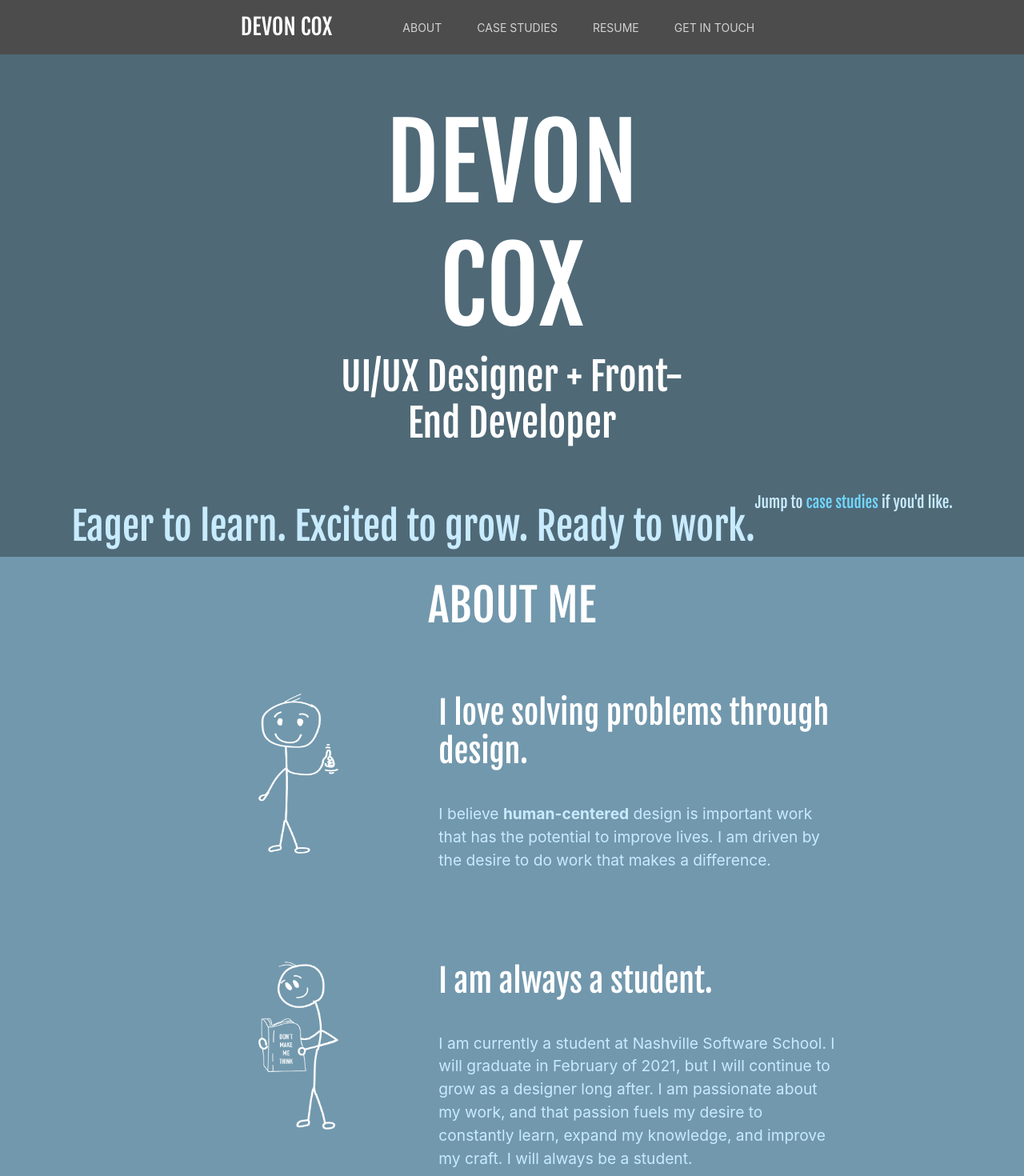
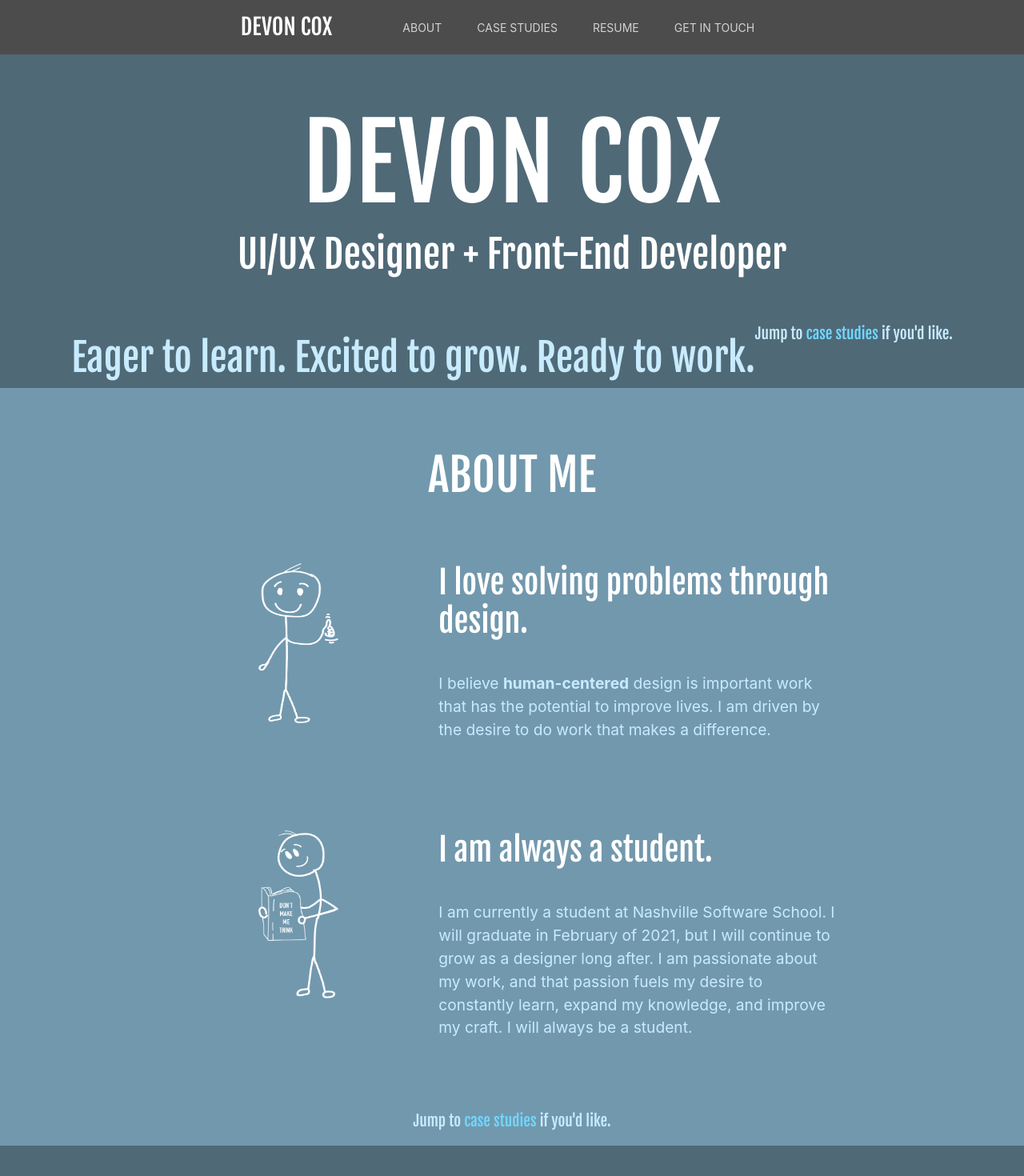
Before and after one commit to Devco2011/Devco2011.github.io, a React (Create React App) app: page / in a window 1280 px wide. Shown: the top 1470 px of the page at 80% size. Built offline with nearby package versions, Linux system fonts and the light colour scheme.

Commit message:
fixed animation and some typos

```diff
--- a/public/index.html
+++ b/public/index.html
@@ -1,14 +1,12 @@
 <!DOCTYPE html>
 <html lang="en">
+
 <head>
   <meta charset="utf-8" />
   <link rel="icon" href="%PUBLIC_URL%/favicon.ico" />
   <meta name="viewport" content="width=device-width, initial-scale=1" />
   <meta name="theme-color" content="#000000" />
-    <meta
-      name="description"
-      content="Web site created using create-react-app"
-    />
+  <meta name="description" content="Web site created using create-react-app" />
   <link rel="apple-touch-icon" href="%PUBLIC_URL%/logo192.png" />
   <!--
       manifest.json provides metadata used when your web app is installed on a
@@ -24,8 +22,9 @@
       work correctly both with client-side routing and a non-root public URL.
       Learn how to configure a non-root public URL by running `npm run build`.
     -->
-    <title>React App</title>
+  <title>Devon Cox</title>
 </head>
+
 <body>
   <noscript>You need to enable JavaScript to run this app.</noscript>
   <div id="root"></div>
@@ -40,4 +39,5 @@
       To create a production bundle, use `npm run build` or `yarn build`.
     -->
 </body>
+
 </html>
--- a/src/main/About.js
+++ b/src/main/About.js
@@ -8,7 +8,7 @@ export const About = () => {
         <>
             <Container id="light-blue-container" fluid>
                 <Row className="justify-content-md-center">
-                    <Col className="col-12 col-md-6">
+                    <Col className="col-12 col-md-6 mt-5">
                         <h3 className="section-title">ABOUT ME</h3>
                     </Col>
                 </Row>
@@ -21,9 +21,9 @@ export const About = () => {
 
                     <Col className="col-12 col-md-5">
                         <div className="about-div">
-                            <ScrollAnimation animateIn="animate__animated animate__fadeIn"><h5 className="section-title">I love solving problems through design.</h5></ScrollAnimation>
-                            <p>I believe <strong>human-centered</strong> design is important work that has the potential to improve lives.
-                        I am driven by the desire to do work that makes a difference.</p>
+                            <h5 className="section-title">I love solving problems through design.</h5>
+                            <ScrollAnimation animateIn="animate__animated animate__fadeIn"><p>I believe <strong>human-centered</strong> design is important work that has the potential to improve lives.
+                        I am driven by the desire to do work that makes a difference.</p></ScrollAnimation>
                         </div>
 
                     </Col>
@@ -36,11 +36,11 @@ export const About = () => {
                     </Col>
                     <Col className="col-12 col-md-5">
                         <div className="about-div">
-                            <ScrollAnimation animateIn="animate__animated animate__fadeIn"><h5 className="section-title">I am always a student.</h5></ScrollAnimation>
-                            <p>I am currently a student at Nashville Software School. I will graduate in February of 2021, but I will
+                            <h5 className="section-title">I am always a student.</h5>
+                            <ScrollAnimation animateIn="animate__animated animate__fadeIn"><p>I am currently a student at Nashville Software School. I will graduate in February of 2021, but I will
                             continue to grow as a designer long after. I am passionate about my work, and that passion fuels my
                             desire to constantly learn, expand my knowledge, and improve my craft. I will always be a student.
-                            </p>
+                            </p></ScrollAnimation>
                         </div>
                     </Col>
                 </Row>
--- a/src/main/Header.js
+++ b/src/main/Header.js
@@ -6,13 +6,13 @@ export const Header = () => {
         <>
             <Container id="header-div">
                 <Row className="justify-content-md-center">
-                    <Col className="col-12 col-md-8">
+                    <Col className="col-12 col-md-12">
                         <h1>DEVON COX</h1>
                         <h4>UI/UX Designer + Front-End Developer</h4>
                     </Col>
                 </Row>
                 <Row className="justify-content-md-center">
-                    <Col className="col-10" className="tagLine">
+                    <Col className="col-12 col-md-8" className="tagLine">
                         <h4>Eager to learn. Excited to grow. Ready to work.</h4>
                     </Col>
                 </Row>
--- a/src/main/Process.js
+++ b/src/main/Process.js
@@ -24,7 +24,7 @@ export const Process = () => {
                     <Col className="col-12 col-md-5">
                         <div className="about-div">
                             <h5 className="section-title">Look, listen, learn</h5>
-                            <ScrollAnimation animateIn="animate__animated animate__fadeIn"><p>I work to clearly define design solutions through interviews and research. A closer look often reveals the first, second, or third solutions
+                            <ScrollAnimation animateIn="animate__animated animate__fadeIn"><p>I work to clearly define design solutions through interviews and research. A closer look often reveals the first, second, or third solution
                                 is not the <strong>right</strong> solution. </p>
                                 <p><LookModal />
                                 </p>
--- a/src/main/Work.js
+++ b/src/main/Work.js
@@ -22,13 +22,13 @@ export const Work = () => {
                         </div>
                     </Col>
                     <Col className="col-12 col-md-5">
-                        <ScrollAnimation animateIn="animate__animated animate__fadeIn"><h5 className="section-title mt-4">Tidy Family: A Project of Firsts</h5></ScrollAnimation>
-                        <p><li>My first react app</li>
+                        <h5 className="section-title mt-4">Tidy Family: A Project of Firsts</h5>
+                        <ScrollAnimation animateIn="animate__animated animate__fadeIn"><p><li>My first react app</li>
                             <li>My first user research</li>
                             <li>My first user interviews</li>
                             <li>My first solo project</li>
                             <li>My first case study</li>
-                        </p>
+                        </p></ScrollAnimation>
                         <p><Link to="/CaseStudies/TidyFamily" target="_blank"><strong>View the case study</strong></Link></p>
 
                     </Col>
```
Also changed, not shown: src/main/Footer.js (added), 1 other file (tests, documents, lock files or other folders). Lines whose indentation alone changed are shown as unchanged.
